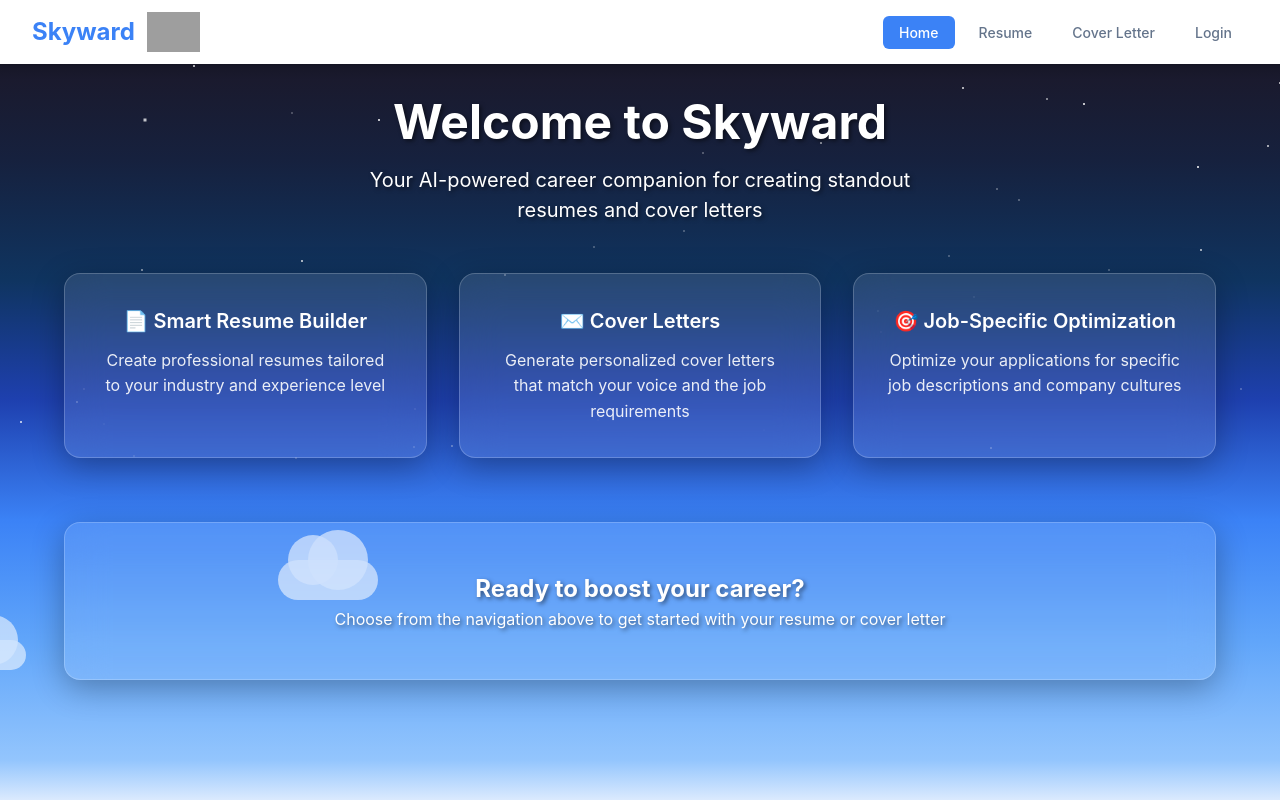
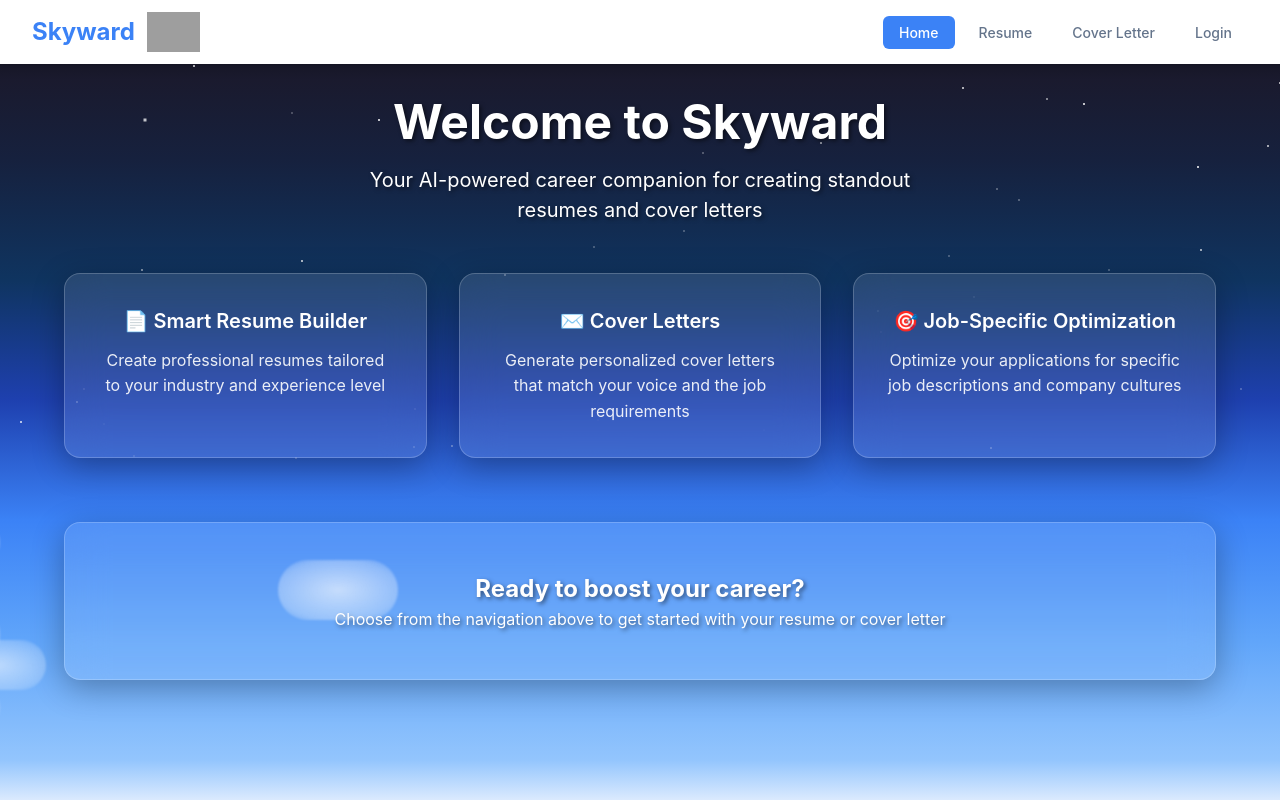
Before and after one commit to JeffNi/Rung, a React (Vite) app in the folder frontend/: page / in a window 1280 px wide. Built offline with nearby package versions, Linux system fonts and the light colour scheme; no server answers; grey boxes are pictures that could not be loaded.

Commit message:
improved clouds

```diff
--- a/frontend/src/App.css
+++ b/frontend/src/App.css
@@ -630,131 +630,59 @@ body {
 
 .cloud {
   position: absolute;
-  background: rgba(255, 255, 255, 0.8);
+  background: rgba(255, 255, 255, 0.6);
   border-radius: 50px;
-  opacity: 0.7;
-}
-
-.cloud:before,
-.cloud:after {
-  content: '';
-  position: absolute;
-  background: rgba(255, 255, 255, 0.8);
-  border-radius: 50px;
+  opacity: 0.8;
+  filter: blur(1px);
 }
 
 .cloud1 {
-  width: 100px;
-  height: 40px;
+  width: 120px;
+  height: 60px;
   top: 70%;
-  left: -100px;
+  left: -120px;
   animation: float1 20s linear infinite;
-}
-
-.cloud1:before {
-  width: 50px;
-  height: 50px;
-  top: -25px;
-  left: 10px;
-}
-
-.cloud1:after {
-  width: 60px;
-  height: 60px;
-  top: -30px;
-  right: 10px;
+  background: radial-gradient(ellipse at center, rgba(255, 255, 255, 0.8) 0%, rgba(255, 255, 255, 0.4) 70%, transparent 100%);
 }
 
 .cloud2 {
-  width: 80px;
-  height: 30px;
+  width: 100px;
+  height: 50px;
   top: 80%;
-  left: -80px;
+  left: -100px;
   animation: float2 25s linear infinite;
   animation-delay: 5s;
-}
-
-.cloud2:before {
-  width: 40px;
-  height: 40px;
-  top: -20px;
-  left: 8px;
-}
-
-.cloud2:after {
-  width: 50px;
-  height: 50px;
-  top: -25px;
-  right: 8px;
+  background: radial-gradient(ellipse at center, rgba(255, 255, 255, 0.7) 0%, rgba(255, 255, 255, 0.3) 70%, transparent 100%);
 }
 
 .cloud3 {
-  width: 120px;
-  height: 50px;
+  width: 140px;
+  height: 70px;
   top: 75%;
-  left: -120px;
+  left: -140px;
   animation: float3 30s linear infinite;
   animation-delay: 10s;
-}
-
-.cloud3:before {
-  width: 60px;
-  height: 60px;
-  top: -30px;
-  left: 15px;
-}
-
-.cloud3:after {
-  width: 70px;
-  height: 70px;
-  top: -35px;
-  right: 15px;
+  background: radial-gradient(ellipse at center, rgba(255, 255, 255, 0.9) 0%, rgba(255, 255, 255, 0.5) 60%, transparent 100%);
 }
 
 .cloud4 {
-  width: 90px;
-  height: 35px;
+  width: 110px;
+  height: 55px;
   top: 85%;
-  left: -90px;
+  left: -110px;
   animation: float1 22s linear infinite;
   animation-delay: 15s;
-}
-
-.cloud4:before {
-  width: 45px;
-  height: 45px;
-  top: -22px;
-  left: 12px;
-}
-
-.cloud4:after {
-  width: 55px;
-  height: 55px;
-  top: -27px;
-  right: 12px;
+  background: radial-gradient(ellipse at center, rgba(255, 255, 255, 0.6) 0%, rgba(255, 255, 255, 0.2) 80%, transparent 100%);
 }
 
 .cloud5 {
-  width: 70px;
-  height: 25px;
+  width: 90px;
+  height: 45px;
   top: 65%;
-  left: -70px;
+  left: -90px;
   animation: float2 28s linear infinite;
   animation-delay: 8s;
-}
-
-.cloud5:before {
-  width: 35px;
-  height: 35px;
-  top: -17px;
-  left: 7px;
-}
-
-.cloud5:after {
-  width: 45px;
-  height: 45px;
-  top: -22px;
-  right: 7px;
+  background: radial-gradient(ellipse at center, rgba(255, 255, 255, 0.7) 0%, rgba(255, 255, 255, 0.3) 75%, transparent 100%);
 }
 
 @keyframes float1 {
```
